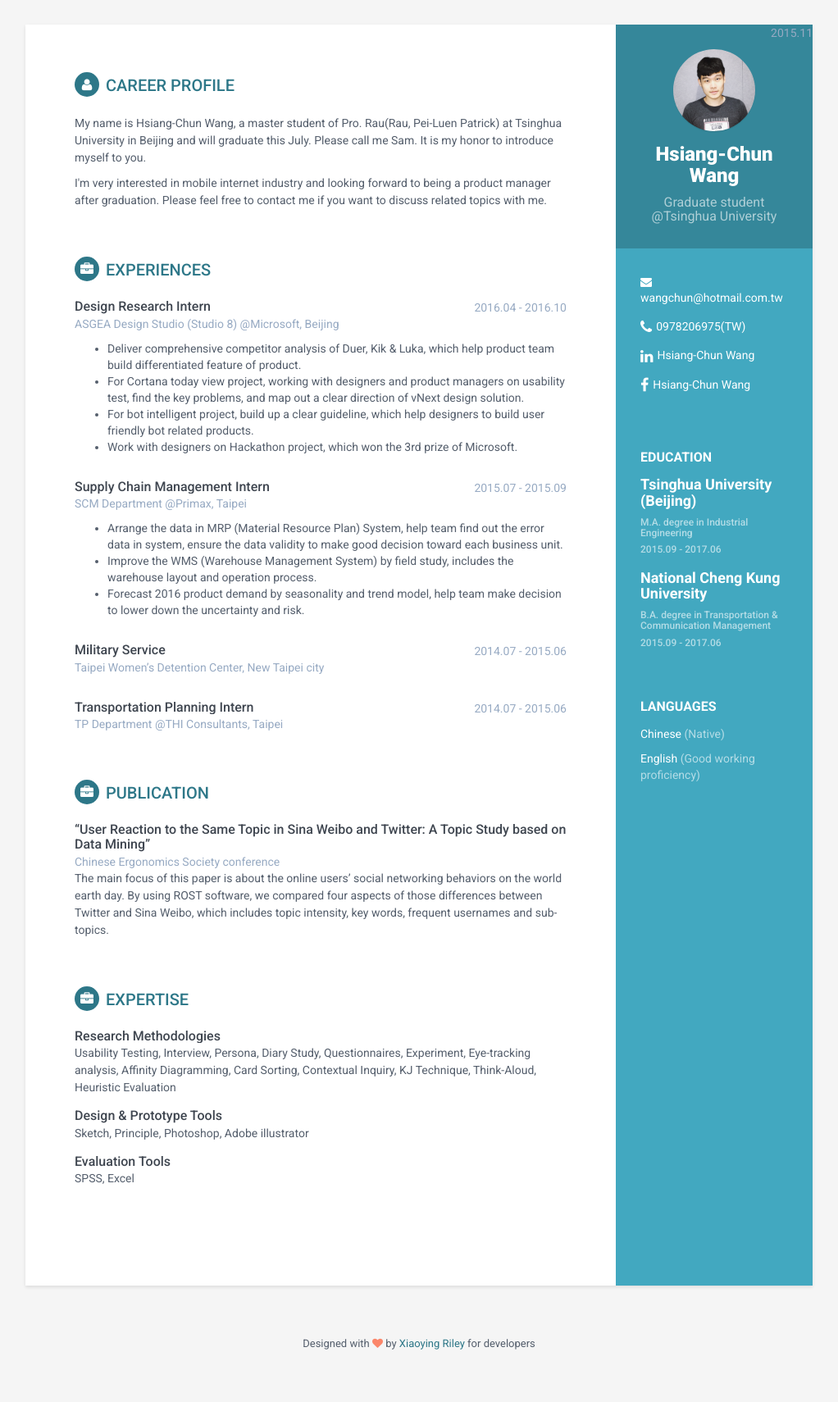
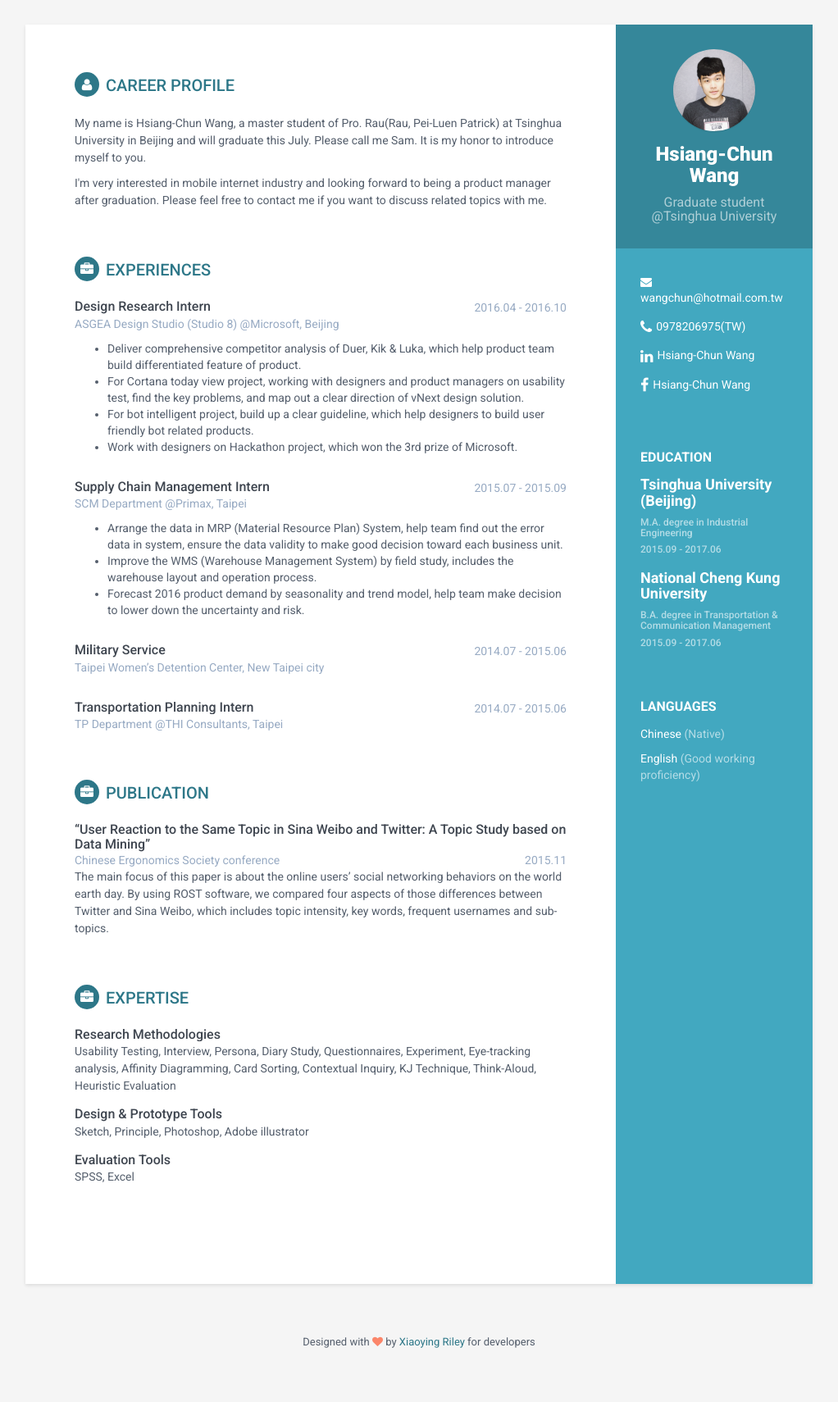
Before and after one commit to hsiangchunwang/hsiangchunwang.github.io, a Jekyll site: the page built from index.html, in a window 1280 px wide. Shown: the whole page at 82% size, without its empty margins (129-1151 px from the left). Built offline with Jekyll 4.4.1, drawn with Linux system fonts in a browser that asks for light colours.

Commit message:
Update styles.css

```diff
--- a/assets/css/styles.css
+++ b/assets/css/styles.css
@@ -205,9 +205,14 @@ p {
   margin-bottom: 0;
   font-weight: 500;
 }
+.main-wrapper .conference-upper-row {
+  position: relative;
+  overflow: hidden;
+  margin-bottom: 0;
+}
 .main-wrapper .conference {
   position: relative;
-  margin-top: 2px;
+  margin-top: 0;
   margin-bottom: 0;
 
   color: #97AAC3;
```
